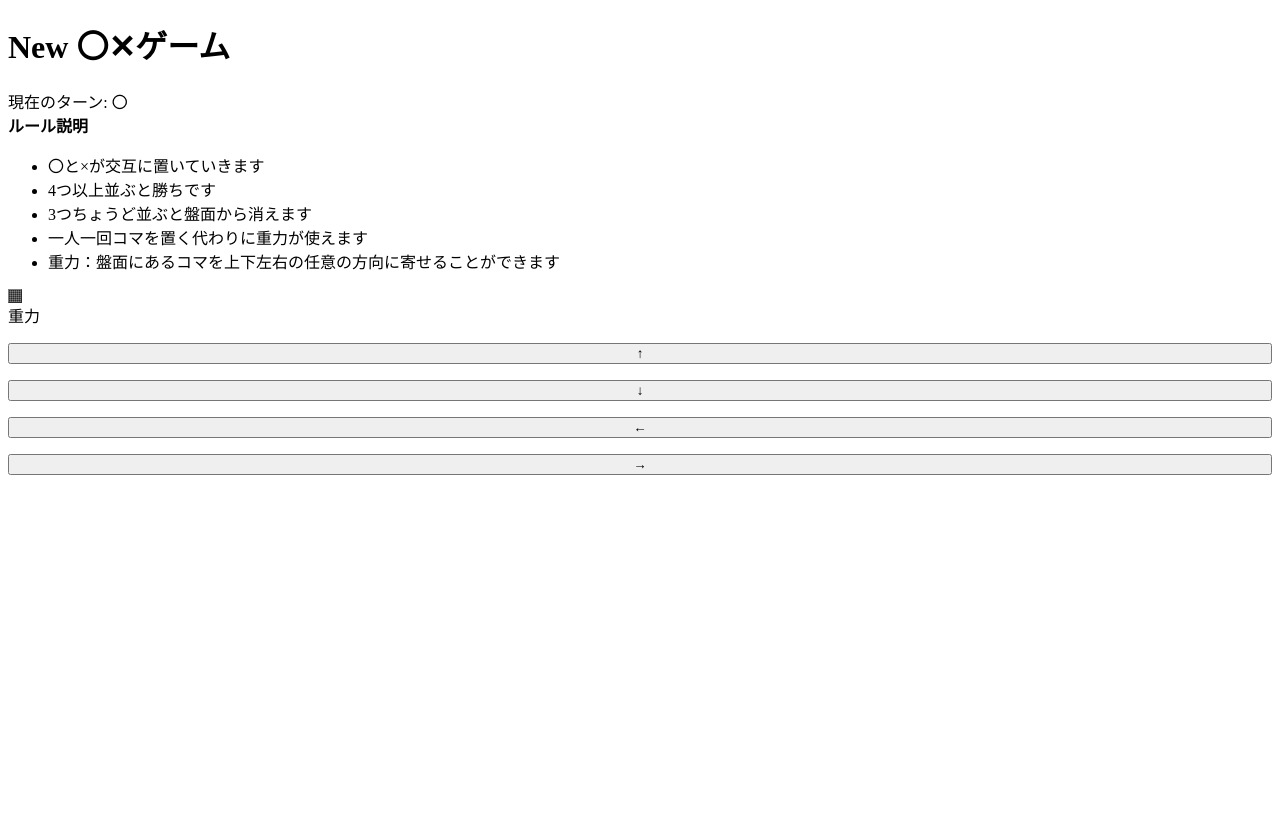
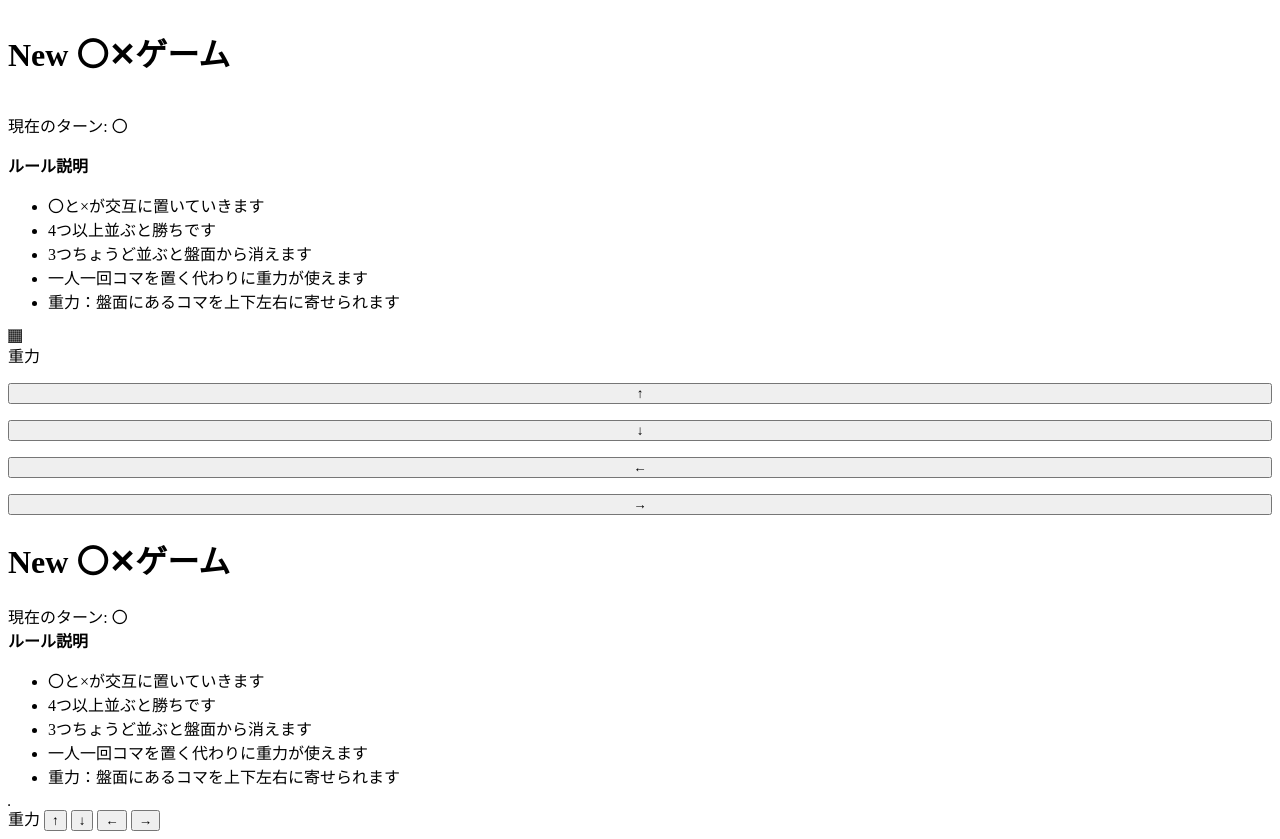
Before and after one commit to yaku151230-cloud/newox, a website: page marubatu.html in a window 1280 px wide. Before the commit the page ends 800 px from the top, so only its background shows below. Drawn offline with Linux system fonts and the light colour scheme.

Commit message:
Update marubatu.html

```diff
--- a/marubatu.html
+++ b/marubatu.html
@@ -7,10 +7,10 @@
     <link rel="stylesheet" href="style.css">
 </head>
 <body>
-    <div class="game-container">
-        <!-- PC版とスマホ版で共通に使うゲーム情報 -->
-        <div id="game-info">
-            <h1 id="game-title">New 〇✕ゲーム</h1>
+    <!-- PC版サイドパネル付き -->
+    <div class="pc-container">
+        <div id="side-left">
+            <h1>New 〇✕ゲーム</h1>
             <span id="turn-info">現在のターン: 〇</span>
             <div id="rule-box">
                 <b>ルール説明</b>
@@ -19,16 +19,15 @@
                     <li>4つ以上並ぶと勝ちです</li>
                     <li>3つちょうど並ぶと盤面から消えます</li>
                     <li>一人一回コマを置く代わりに重力が使えます</li>
-                    <li>重力：盤面にあるコマを上下左右の任意の方向に寄せることができます</li>
+                    <li>重力：盤面にあるコマを上下左右に寄せられます</li>
                 </ul>
             </div>
         </div>
-
-        <!-- 盤面 -->
         <div id="board">
             <table border="1" cellspacing="0" cellpadding="0">
                 <tbody>
                     <!-- 6x6セル -->
+                    <!-- ここは既存のtd構造をコピー -->
                     <tr>
                         <td data-row="0" data-col="0"></td>
                         <td data-row="0" data-col="1"></td>
@@ -80,11 +79,6 @@
                 </tbody>
             </table>
         </div>
-
-        <!-- PC版：左右パネル -->
-        <div id="side-left">
-            <!-- PC版用情報はここに残す -->
-        </div>
         <div id="side-right">
             <div>重力</div>
             <button id="gravity-up">↑</button>
@@ -92,14 +86,33 @@
             <button id="gravity-left">←</button>
             <button id="gravity-right">→</button>
         </div>
+    </div>
 
-        <!-- スマホ版重力ボタン（盤面下に表示） -->
-        <div id="mobile-gravity">
-            <div>重力</div>
-            <button id="mobile-gravity-up">↑</button>
-            <button id="mobile-gravity-down">↓</button>
-            <button id="mobile-gravity-left">←</button>
-            <button id="mobile-gravity-right">→</button>
+    <!-- スマホ版用縦並びパネル -->
+    <div class="mobile-container">
+        <h1 class="game-title">New 〇✕ゲーム</h1>
+        <span id="turn-info-mobile">現在のターン: 〇</span>
+        <div id="rule-box-mobile">
+            <b>ルール説明</b>
+            <ul>
+                <li>〇と×が交互に置いていきます</li>
+                <li>4つ以上並ぶと勝ちです</li>
+                <li>3つちょうど並ぶと盤面から消えます</li>
+                <li>一人一回コマを置く代わりに重力が使えます</li>
+                <li>重力：盤面にあるコマを上下左右に寄せられます</li>
+            </ul>
+        </div>
+        <div id="board-mobile">
+            <table border="1" cellspacing="0" cellpadding="0">
+                <!-- 6x6セルをPC版と同じ -->
+            </table>
+        </div>
+        <div id="gravity-buttons-mobile">
+            <span>重力</span>
+            <button id="gravity-up-mobile">↑</button>
+            <button id="gravity-down-mobile">↓</button>
+            <button id="gravity-left-mobile">←</button>
+            <button id="gravity-right-mobile">→</button>
         </div>
     </div>
 
```
